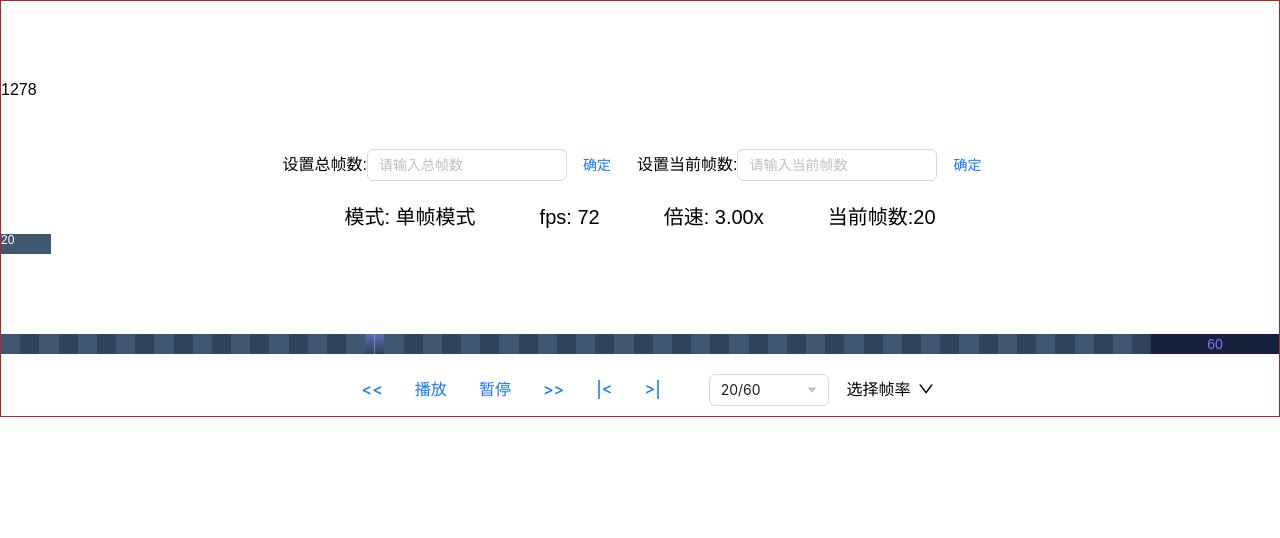
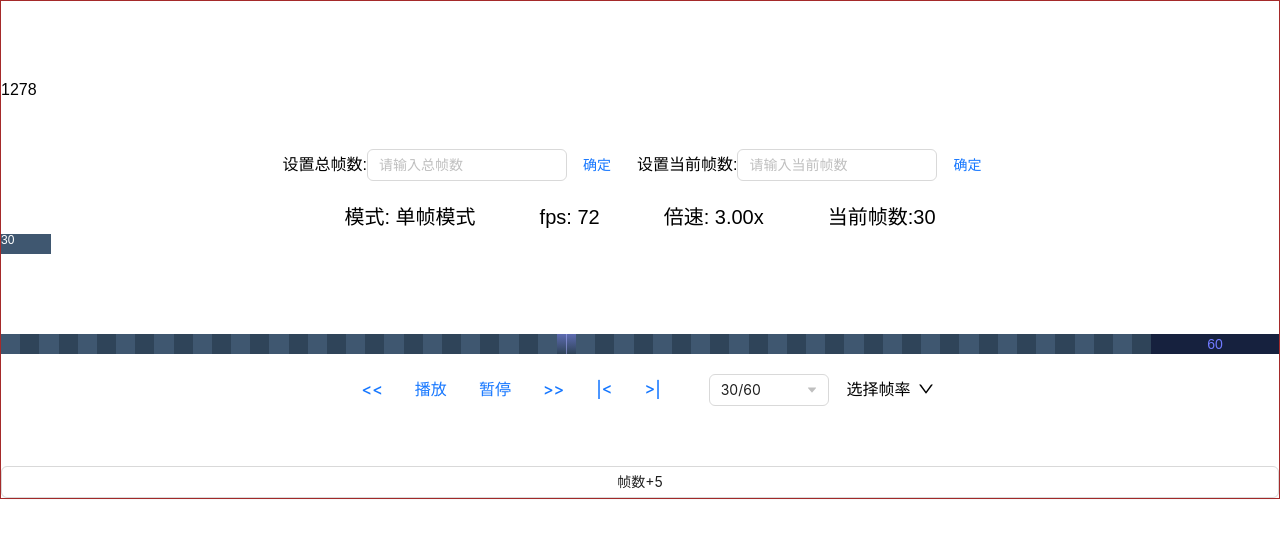
Before and after one commit to YunShangZhou/react-mook, a React app: page /#/ in a window 1280 px wide. Shown: the top 538 px of the page. Built offline with nearby package versions, Linux system fonts and the light colour scheme.

Commit message:
feat: 当前帧数由外部控制.

```diff
--- a/src/components/PlayerBar/index.tsx
+++ b/src/components/PlayerBar/index.tsx
@@ -1,8 +1,8 @@
-import React, { useEffect, useLayoutEffect, useRef, useState } from "react";
-import { Button, Select, Dropdown, Space, InputNumber, Divider } from "antd";
-import { CaretDownOutlined, DownOutlined } from "@ant-design/icons";
-import classNames from "classnames/bind";
-import styles from "./index.module.css";
+import React, { useEffect, useRef, useState } from 'react';
+import { Button, Select, Dropdown, Space, InputNumber, Divider } from 'antd';
+import { CaretDownOutlined, DownOutlined } from '@ant-design/icons';
+import classNames from 'classnames/bind';
+import styles from './index.module.css';
 
 const cx = classNames.bind(styles);
 
@@ -10,16 +10,22 @@ const frameOptions = [12, 18, 24, 30, 36, 48, 72];
 type frameOptionsType = 12 | 18 | 24 | 30 | 36 | 48 | 72;
 
 // 帧数模式
-type frameModeTypes = "single" | "multiple" | undefined;
+type frameModeTypes = 'single' | 'multiple' | undefined;
 
-/**
- * 多帧模式: 一格将代表若干帧
- */
-interface PlayerBarProps {
-  defaultValue: number; // 默认值
+interface PlayerBarCallbackProps {
+  onSetValue: (frameIndex: any) => void;
+  onLoad?: () => void;
+  onStart?: (loop: boolean) => void;
+  onPause?: () => void;
+  onPlaybackRateChange?: () => void;
+  seekToFrame?: (frameIndex: number) => void;
+}
+
+interface PlayerBarOriginalProps {
+  value: number; // 默认值
   total: number; // 总值
   splitCount: number; // 多帧模式下的格子数量
-  frameMode?: frameModeTypes; // 帧率模式
+  frameMode?: frameModeTypes; // 帧率模式: 单帧(格/帧) | 多帧(格/n帧)
   frameRate?: frameOptionsType; // 帧率
   height?: number;
   tickHeight?: number; // 刻度线高
@@ -36,36 +42,43 @@ interface PlayerBarProps {
   tailColor?: string; // 尾部字体色
   tailBgColor?: string; // 尾部背景色
   tailFontSize?: number; // 尾部字号
-  parentWidth: number;
+  parentWidth: number; // 父元素宽度
 }
+
+type PlayerBarProps = PlayerBarCallbackProps & PlayerBarOriginalProps;
 
 // 必填属性
 export const requiredDefaultProps = {
   total: 60,
-  defaultValue: 20,
+  value: 20,
   splitCount: 5,
 };
 
 // 选填属性
 export const optionalDefaultProps = {
   // width: '100%',
-  frameMode: "single" as frameModeTypes,
+  frameMode: 'single' as frameModeTypes,
   frameRate: 72 as frameOptionsType,
   height: 120,
   tickHeight: 20,
-  tickColorOdd: "#3F5770",
-  tickColorEven: "#2F4459",
+  tickColorOdd: '#3F5770',
+  tickColorEven: '#2F4459',
   tipWidth: 50,
   tipFontSize: 12,
-  tipColor: "white",
-  tipBg: "rgba(63, 87, 112, 1)",
+  tipColor: 'white',
+  tipBg: 'rgba(63, 87, 112, 1)',
   tailWidthPercent: 10,
-  tailColor: "#707AFF",
-  tailBgColor: "#16213E",
+  tailColor: '#707AFF',
+  tailBgColor: '#16213E',
   tailFontSize: 14,
   markBg: `linear-gradient(to bottom , rgba(134, 142, 255, 0.53) , rgba(134, 142, 255, 0))`,
-  markMiddleColor: "rgba(169, 175, 252, 0.53)",
+  markMiddleColor: 'rgba(169, 175, 252, 0.53)',
   markMiddleWidth: 1,
+  onLoad: () => {},
+  onStart: (loop = false) => {},
+  onPause: () => {},
+  onPlaybackRateChange: () => {},
+  seekToFrame: (frameIndex: number) => {},
 };
 
 // 默认属性
@@ -76,14 +89,7 @@ export const defaultProps = {
 
 // 进度条样式
 const playerBarStyle = (config: any) => {
-  const {
-    height,
-    tickHeight,
-    tickWidth,
-    tickColorOdd,
-    tickColorEven,
-    parentWidth,
-  } = config;
+  const { height, tickHeight, tickWidth, tickColorOdd, tickColorEven, parentWidth } = config;
 
   return {
     height: `${height || tickHeight * 2}px`,
@@ -103,8 +109,7 @@ const playerBarStyle = (config: any) => {
 
 // 尾缀样式
 const playerBarTailStyle = (config: any) => {
-  const { tailBgColor, tailColor, tailFontSize, tailWidthPercent, tickHeight } =
-    config;
+  const { tailBgColor, tailColor, tailFontSize, tailWidthPercent, tickHeight } = config;
 
   return {
     color: tailColor,
@@ -145,7 +150,7 @@ const renderMarkDom = (config: any) => {
       left: `${markLeft}px`,
     };
 
-    if (frameMode === "multiple") {
+    if (frameMode === 'multiple') {
       Object.assign(style, { width: `${markMiddleWidth}px` });
     }
 
@@ -161,7 +166,7 @@ const renderMarkDom = (config: any) => {
   // 提示样式
   const tipStyle = () => {
     let tipLeft = markLeft - tipWidth / 2 + tickWidth / 2;
-    if (frameMode === "multiple") {
+    if (frameMode === 'multiple') {
       tipLeft = markLeft - tipWidth / 2 + markMiddleWidth / 2;
     }
 
@@ -176,7 +181,7 @@ const renderMarkDom = (config: any) => {
     };
   };
 
-  const tipValue = calculateCurrentFrame({
+  const tipValue = calculatevalue({
     markLeft,
     tickWidth,
     splitCount,
@@ -186,11 +191,11 @@ const renderMarkDom = (config: any) => {
 
   return (
     <>
-      <div className={cx("player-bar-mark")} ref={markRef} style={markStyle()}>
-        <div className={cx("player-bar-mark-middle")} style={middleStyle} />
+      <div className={cx('player-bar-mark')} ref={markRef} style={markStyle()}>
+        <div className={cx('player-bar-mark-middle')} style={middleStyle} />
       </div>
-      <div className={cx("player-bar-mark-tip")} style={tipStyle()}>
-        {tipValue || "1"}
+      <div className={cx('player-bar-mark-tip')} style={tipStyle()}>
+        {tipValue || '1'}
       </div>
     </>
   );
@@ -198,57 +203,55 @@ const renderMarkDom = (config: any) => {
 
 // 根据当前帧数计算标尺左侧距离
 const calculateMarkLeft = (config: any) => {
-  const {
-    frameMode,
-    currentTotal,
-    splitCount,
-    parentWidth,
-    tickWidth,
-    currentFrame,
-    markMiddleWidth,
-  } = config;
+  const { frameMode, currentTotal, splitCount, parentWidth, tickWidth, value, markMiddleWidth } = config;
 
   let markLeft;
-  markLeft = (currentFrame - 1) * tickWidth;
-  if (frameMode === "multiple") {
+  markLeft = (value - 1) * tickWidth;
+  if (frameMode === 'multiple') {
     const scale = splitCount / currentTotal;
 
-    if (currentFrame === currentTotal) {
+    if (value === currentTotal) {
       markLeft = parentWidth - markMiddleWidth;
     }
-    markLeft = (currentFrame - 1) * (tickWidth * scale);
+    markLeft = (value - 1) * (tickWidth * scale);
   }
 
   return markLeft;
 };
 
-// 根据标尺左侧距离計算当前帧数
-const calculateCurrentFrame = (config: any) => {
+// 根据标尺左侧距离计算当前帧数
+const calculatevalue = (config: any) => {
   const { markLeft, frameMode, splitCount, currentTotal, tickWidth } = config;
-  let currentFrame;
+  let value;
 
-  currentFrame = Math.ceil((markLeft + 1) / tickWidth);
-  if (frameMode === "multiple") {
+  value = Math.ceil((markLeft + 1) / tickWidth);
+  if (frameMode === 'multiple') {
     const scale = splitCount / currentTotal;
-    currentFrame = Math.ceil((markLeft + 1) / (tickWidth * scale));
+    value = Math.ceil((markLeft + 1) / (tickWidth * scale));
   }
 
-  return currentFrame;
+  return value;
 };
 
 // const PlayerBar = (props:any) => {
-const PlayerBar: React.FC<PlayerBarProps> = (props) => {
+const PlayerBar: React.FC<PlayerBarProps> = props => {
   const conbineProps = { ...optionalDefaultProps, ...props };
 
   const {
     total,
-    defaultValue,
+    value,
     splitCount = 20,
     frameMode: fm,
     markMiddleWidth,
     frameRate = 24,
     parentWidth: size,
     tailWidthPercent,
+    onLoad,
+    onStart,
+    onPause,
+    onPlaybackRateChange,
+    seekToFrame,
+    onSetValue,
   } = conbineProps;
 
   const contentRef = useRef<HTMLDivElement>(null);
@@ -256,39 +259,37 @@ const PlayerBar: React.FC<PlayerBarProps> = (props) => {
   const [isMouseDown, setIsMouseDown] = useState(false);
   const [frameMode, setFrameMode] = useState<frameModeTypes>(fm);
   const [dropdownOpen, setDropdownOpen] = useState(false);
-  const [currentFrameRate, setCurrentFrameRate] = useState(frameRate as number);
+  const [valueRate, onSetValueRate] = useState(frameRate as number);
 
   const [currentTotal, setCurrentTotal] = useState(total);
-  const [currentFrame, setCurrentFrame] = useState(defaultValue);
 
   const [frameRateInput, setFrameRateInput] = useState<number | null>(null);
   const [frameTotalInput, setFrameTotalInput] = useState<number | null>(null);
-  const [frameCurrentInput, setFrameCurrentInput] = useState<number | null>(
-    null
-  );
+  const [frameCurrentInput, setFrameCurrentInput] = useState<number | null>(null);
 
   const [isPause, setIsPause] = useState(true);
 
   const [parentWidth, setParentWidth] = useState(1000);
 
-  useEffect(() => {
-    const scale = (100 - tailWidthPercent) / 100;
-    setParentWidth(size * scale);
-  }, [size]);
+  const [loading, isLoading] = useState(!!onLoad);
+  const [isLoop, setIsLoop] = useState(true);
 
-  let tickWidth = parentWidth / currentTotal;
-  if (frameMode === "multiple") tickWidth = Math.ceil(parentWidth / splitCount);
+
+  let tickWidth = Number((parentWidth / currentTotal).toFixed(2));
+  if (frameMode === 'multiple') tickWidth = Math.ceil(parentWidth / splitCount);
+
+  console.log(`parentWidth,currentTotal,tickWidth`,parentWidth,currentTotal,tickWidth)
 
   // 一帧的宽度
   let frameWidth = tickWidth;
-  if (frameMode === "multiple") {
+  if (frameMode === 'multiple') {
     const scale = splitCount / currentTotal;
     frameWidth = tickWidth * scale;
   }
 
   const [markLeft, setMarkLeft] = useState(
     calculateMarkLeft({
-      currentFrame,
+      value,
       tickWidth,
       splitCount,
       frameMode,
@@ -298,15 +299,24 @@ const PlayerBar: React.FC<PlayerBarProps> = (props) => {
     })
   );
 
+  // 加载钩子
+  useEffect(() => {}, [onLoad]);
+
+  // 父元素宽度变化
+  useEffect(() => {
+    const scale = (100 - tailWidthPercent) / 100;
+    setParentWidth(size * scale);
+  }, [size]);
+
   // 帧数 | 总帧数 改变时，标尺位置变化
   useEffect(() => {
-    if (currentTotal < currentFrame) {
-      setCurrentFrame(currentTotal);
+    if (currentTotal < value) {
+      onSetValue(currentTotal);
       return;
     }
     setMarkLeft(
       calculateMarkLeft({
-        currentFrame,
+        value,
         tickWidth,
         splitCount,
         frameMode,
@@ -315,14 +325,16 @@ const PlayerBar: React.FC<PlayerBarProps> = (props) => {
         parentWidth,
       })
     );
-  }, [currentFrame, currentTotal, parentWidth]);
+  }, [value, currentTotal, parentWidth]);
 
   // 帧率 改变时，标尺速率变化
   useEffect(() => {
+    onPlaybackRateChange();
+
     if (isPause) return;
     handlePause();
     handlePlay();
-  }, [currentFrameRate]);
+  }, [valueRate, currentTotal]);
 
   const handleMouseUp = () => {
     setIsMouseDown(false);
@@ -334,48 +346,46 @@ const PlayerBar: React.FC<PlayerBarProps> = (props) => {
 
   const handleMouseDown = (e: any) => {
     setIsMouseDown(true);
-    handleMouseEventForMark({ e, mode: "down" });
+    handleMouseEventForMark({ e, mode: 'down' });
   };
 
   const handleMouseMove = (e: any) => {
     if (!isMouseDown) return;
-    handleMouseEventForMark({ e, mode: "move" });
+    handleMouseEventForMark({ e, mode: 'move' });
   };
 
   // 公共逻辑: 控制标记的鼠标事件。
   const handleMouseEventForMark = (config: any) => {
     const { e, mode } = config;
     const { pageX: cursorLeft } = e;
-    const { offsetLeft: contentLeft, offsetWidth: contentWidth } =
-      contentRef?.current as HTMLDivElement;
+    const { offsetLeft: contentLeft, offsetWidth: contentWidth } = contentRef?.current as HTMLDivElement;
 
     const isOverflowLeft = cursorLeft < contentLeft + frameWidth / 2;
-    const isOverflowRight =
-      cursorLeft > contentLeft + (contentWidth - frameWidth / 2);
+    const isOverflowRight = cursorLeft > contentLeft + (contentWidth - frameWidth / 2);
 
     // 边界处理
     switch (mode) {
-      case "move":
+      case 'move':
         if (isOverflowLeft || isOverflowRight) return;
-      case "down":
+      case 'down':
         if (isOverflowLeft) {
-          setCurrentFrame(1);
+          onSetValue(1);
           return;
         }
         if (isOverflowRight) {
-          setCurrentFrame(currentTotal);
+          onSetValue(currentTotal);
           return;
         }
     }
 
     let offsetLeft = cursorLeft - contentLeft;
-    if (frameMode === "single") {
+    if (frameMode === 'single') {
       offsetLeft = cursorLeft - contentLeft;
       const offsetCount = Math.ceil(offsetLeft / frameWidth);
 
       offsetLeft = offsetCount * frameWidth;
     }
-    setCurrentFrame(offsetLeft / frameWidth);
+    onSetValue(offsetLeft / frameWidth);
   };
 
   const playSetTimeoutFnId = useRef<any>();
@@ -384,39 +394,52 @@ const PlayerBar: React.FC<PlayerBarProps> = (props) => {
 
     playSetTimeoutFnId.current = setInterval(() => {
       setIsPause(false);
-      setCurrentFrame((prev) => {
-        if (prev === currentTotal) return 1;
+      onSetValue((prev: number) => {
+        console.log(`prev currentTotal`, prev, currentTotal);
+        if (prev === currentTotal) {
+          if (isLoop) {
+            return 1;
+          } else {
+            handlePause();
+            return prev;
+          }
+        }
+
         return prev + 1;
       });
-    }, 1000 / currentFrameRate);
+    }, 1000 / valueRate);
+
+    onStart(isLoop);
   };
 
   const handlePause = () => {
     clearTimeout(playSetTimeoutFnId.current);
     playSetTimeoutFnId.current = null;
     setIsPause(true);
+
+    onPause();
   };
 
   const handlePrev = () => {
-    setCurrentFrame((prev) => {
+    onSetValue((prev: number) => {
       if (prev == 1) return prev;
       return prev - 1;
     });
   };
 
   const handleNext = () => {
-    setCurrentFrame((prev) => {
+    onSetValue((prev: number) => {
       if (prev == currentTotal) return prev;
       return prev + 1;
     });
   };
 
   const handleLeftmost = () => {
-    setCurrentFrame(1);
+    onSetValue(1);
   };
 
   const handleRightmost = () => {
-    setCurrentFrame(currentTotal);
+    onSetValue(currentTotal);
   };
 
   // 帧率 input
@@ -444,12 +467,12 @@ const PlayerBar: React.FC<PlayerBarProps> = (props) => {
   };
 
   return (
-    <div className={cx("player-bar")}>
-      <div className={cx("player-bar-setting")}>
-        <div className={cx("player-bar-setting-item")}>
+    <div className={cx('player-bar')}>
+      <div className={cx('player-bar-setting')}>
+        <div className={cx('player-bar-setting-item')}>
           <span>设置总帧数:</span>
           <InputNumber
-            style={{ width: "200px" }}
+            style={{ width: '200px' }}
             controls={false}
             value={frameTotalInput}
             onChange={handleframeTotalInputChange}
@@ -471,16 +494,15 @@ const PlayerBar: React.FC<PlayerBarProps> = (props) => {
                 value: frameTotalInput,
                 min: 1,
               })
-            }
-          >
+            }>
             确定
           </Button>
         </div>
 
-        <div className={cx("player-bar-setting-item")}>
+        <div className={cx('player-bar-setting-item')}>
           <span>设置当前帧数:</span>
           <InputNumber
-            style={{ width: "200px" }}
+            style={{ width: '200px' }}
             controls={false}
             value={frameCurrentInput}
             required
@@ -490,7 +512,7 @@ const PlayerBar: React.FC<PlayerBarProps> = (props) => {
             max={currentTotal}
             onPressEnter={() =>
               handleBeforeConfirm({
-                fn: setCurrentFrame,
+                fn: onSetValue,
                 value: frameCurrentInput,
                 min: 1,
               })
@@ -500,24 +522,23 @@ const PlayerBar: React.FC<PlayerBarProps> = (props) => {
             type="link"
             onClick={() =>
               handleBeforeConfirm({
-                fn: setCurrentFrame,
+                fn: onSetValue,
                 value: frameCurrentInput,
                 min: 1,
               })
-            }
-          >
+            }>
             确定
           </Button>
         </div>
       </div>
       {/* info */}
-      <div className={cx("player-bar-info")}>
-        <span>模式: {frameMode === "multiple" ? "多帧模式" : "单帧模式"}</span>
-        <span>fps: {currentFrameRate}</span>
-        <span>倍速: {(currentFrameRate / 24).toFixed(2)}x</span>
+      <div className={cx('player-bar-info')}>
+        <span>模式: {frameMode === 'multiple' ? '多帧模式' : '单帧模式'}</span>
+        <span>fps: {valueRate}</span>
+        <span>倍速: {(valueRate / 24).toFixed(2)}x</span>
         <span>
           当前帧数:
-          {calculateCurrentFrame({
+          {calculatevalue({
             markLeft,
             tickWidth,
             splitCount,
@@ -526,17 +547,16 @@ const PlayerBar: React.FC<PlayerBarProps> = (props) => {
           })}
         </span>
       </div>
-      <div className={cx("player-bar-show")}>
+      <div className={cx('player-bar-show')}>
         {/* content */}
         <div
-          className={cx("player-bar-content")}
+          className={cx('player-bar-content')}
           ref={contentRef}
           style={playerBarStyle({ ...conbineProps, tickWidth, parentWidth })}
           onMouseMove={handleMouseMove}
           onMouseDown={handleMouseDown}
           onMouseUp={handleMouseUp}
-          onMouseLeave={handleMouseLeave}
-        >
+          onMouseLeave={handleMouseLeave}>
           {renderMarkDom({
             ...conbineProps,
             contentRef,
@@ -544,19 +564,16 @@ const PlayerBar: React.FC<PlayerBarProps> = (props) => {
             markLeft,
             markRef,
             tickWidth,
-            currentFrame,
+            value,
             currentTotal,
           })}
         </div>
         {/* tail */}
-        <div
-          className={cx("player-bar-tail")}
-          style={playerBarTailStyle({ ...conbineProps })}
-        >
+        <div className={cx('player-bar-tail')} style={playerBarTailStyle({ ...conbineProps })}>
           {currentTotal}
         </div>
       </div>
-      <div className={cx("player-bar-control")}>
+      <div className={cx('player-bar-control')}>
         <Button type="link" onClick={handlePrev}>{`<<`}</Button>
         <Button type="link" onClick={handlePlay}>
           播放
@@ -570,13 +587,13 @@ const PlayerBar: React.FC<PlayerBarProps> = (props) => {
         <Button type="link"></Button>
         <Select
           // onChange={handleChange}
-          defaultValue="frame"
+          value="frame"
           suffixIcon={<CaretDownOutlined />}
           style={{ width: 120 }}
           options={[
             {
-              value: "frame",
-              label: `${calculateCurrentFrame({
+              value: 'frame',
+              label: `${calculatevalue({
                 markLeft,
                 tickWidth,
                 splitCount,
@@ -584,49 +601,45 @@ const PlayerBar: React.FC<PlayerBarProps> = (props) => {
                 currentTotal,
               })}/${currentTotal}`,
             },
-            { value: "time", label: "12:12" },
+            { value: 'time', label: '12:12' },
           ]}
         />
         &nbsp;&nbsp;&nbsp;&nbsp;
         <Dropdown
           destroyPopupOnHide
-          trigger={["click"]}
+          trigger={['click']}
           overlayStyle={{ padding: 0 }}
-          overlayClassName={cx("frame-dropdown")}
+          overlayClassName={cx('frame-dropdown')}
           open={dropdownOpen}
           dropdownRender={() => {
             return (
               <>
-                <div className={cx("frame-dropdown-header")}>
-                  <span className={cx("key")}>帧率</span>
-                  <span className={cx("value")}>倍率</span>
+                <div className={cx('frame-dropdown-header')}>
+                  <span className={cx('key')}>帧率</span>
+                  <span className={cx('value')}>倍率</span>
                 </div>
-                <div className={cx("frame-dropdown-content")}>
+                <div className={cx('frame-dropdown-content')}>
                   {frameOptions.map((fps, index) => {
                     return (
                       <div
                         key={index}
                         className={cx(
-                          "frame-dropdown-content-item",
-                          `${
-                            fps === currentFrameRate &&
-                            "frame-dropdown-content-item--active"
-                          }`
+                          'frame-dropdown-content-item',
+                          `${fps === valueRate && 'frame-dropdown-content-item--active'}`
                         )}
                         onClick={() => {
-                          setCurrentFrameRate(fps);
+                          onSetValueRate(fps);
                           setDropdownOpen(false);
-                        }}
-                      >
-                        <span className={cx("key")}>{`${fps}fps`} </span>
-                        <span className={cx("value")}>{`${fps / 24}x`}</span>
+                        }}>
+                        <span className={cx('key')}>{`${fps}fps`} </span>
+                        <span className={cx('value')}>{`${fps / 24}x`}</span>
                         {fps === frameRate && <span>原始帧率</span>}
                       </div>
                     );
                   })}
                 </div>
-                <Divider style={{ marginBlock: "4px 0" }} />
-                <div className={cx("frame-dropdown-footer")}>
+                <Divider style={{ marginBlock: '4px 0' }} />
+                <div className={cx('frame-dropdown-footer')}>
                   <InputNumber
                     style={{ flex: 1 }}
                     controls={false}
@@ -637,36 +650,34 @@ const PlayerBar: React.FC<PlayerBarProps> = (props) => {
                     placeholder="自定义帧率"
                     onPressEnter={() => {
                       handleBeforeConfirm({
-                        fn: setCurrentFrameRate,
+                        fn: onSetValueRate,
                         value: frameRateInput,
                         min: 1,
                       });
                       setDropdownOpen(false);
                     }}
-                    onKeyDown={(e) => {
+                    onKeyDown={e => {
                       if (e.keyCode === 27) setDropdownOpen(false);
                     }}
                     autoFocus
                   />
                   <Button
                     type="link"
-                    style={{ color: "rgba(126, 135, 255, 1)" }}
+                    // style={{ color: 'rgba(126, 135, 255, 1)' }}
                     onClick={() => {
                       handleBeforeConfirm({
-                        fn: setCurrentFrameRate,
+                        fn: onSetValueRate,
                         value: frameRateInput,
                         min: 1,
                       });
                       setDropdownOpen(false);
-                    }}
-                  >
+                    }}>
                     确定
                   </Button>
                 </div>
               </>
             );
-          }}
-        >
+          }}>
           <a onClick={() => setDropdownOpen(!dropdownOpen)}>
             <Space>
               选择帧率
@@ -679,6 +690,4 @@ const PlayerBar: React.FC<PlayerBarProps> = (props) => {
   );
 };
 
-// PlayerBar.defaultProps = defaultProps;
-
 export default PlayerBar;
--- a/src/pages/example/index.tsx
+++ b/src/pages/example/index.tsx
@@ -1,9 +1,9 @@
-import React, { useRef } from 'react';
+import React, { useRef, useState } from 'react';
 import classNames from 'classnames/bind';
 import { useSize } from 'ahooks';
+import { Button } from 'antd';
 import PlayerBar, { requiredDefaultProps } from '../../components/PlayerBar';
 import styles from './index.module.css';
-
 
 const cx = classNames.bind(styles);
 
@@ -14,18 +14,51 @@ const ExamplePage = () => {
   const containerRef = useRef<HTMLDivElement>(null);
   const size = useSize(containerRef);
 
+  const [value, setValue] = useState(30);
+
+  const handleClick = () => {
+    setValue(prev => prev + 5);
+    // console.log(`defaultValue`,defaultValue)
+  };
+
+  const handleSeekToFrame = (frameIndex:number) => {
+    setValue(frameIndex);
+  };
+
+  const handlePlayerBarStart = ()=>{
+    console.log(`The start callback of the player-bar`)
+  }
+
+  const handlePlayerBarPause = ()=>{
+    console.log(`The paused callback of the player-bar`)
+  }
+
+  const handlePlayerBarLoad = ()=>{
+    console.log(`The load callback of the player-bar`)
+  }
+
   return (
     <div
       ref={containerRef}
       className={cx('example-page')}
       style={{ display: 'flex', flexDirection: 'column', gap: 50 }}>
       <span>{size?.width}</span>
-      <PlayerBar parentWidth={size?.width as number} {...requiredDefaultProps} />
+      <PlayerBar
+        parentWidth={size?.width as number}
+        {...requiredDefaultProps}
+        value={value}
+        seekToFrame={handleSeekToFrame}
+        onStart={handlePlayerBarStart}
+        onPause={handlePlayerBarPause}
+        onLoad={handlePlayerBarLoad}
+        onSetValue = {setValue}
+      />
       {/* <PlayerBar
         parentWidth={size?.width as number}
         {...requiredDefaultProps}
         frameMode="multiple"
       /> */}
+      <Button onClick={handleClick}>帧数+5</Button>
     </div>
   );
 };
```
